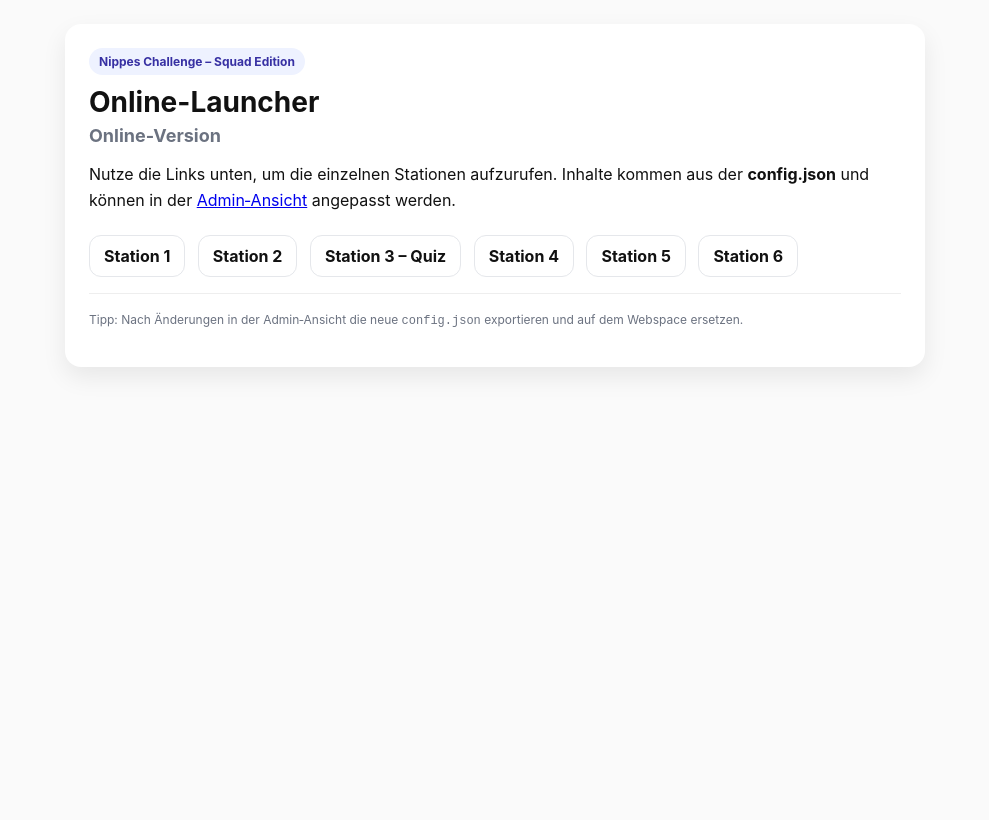
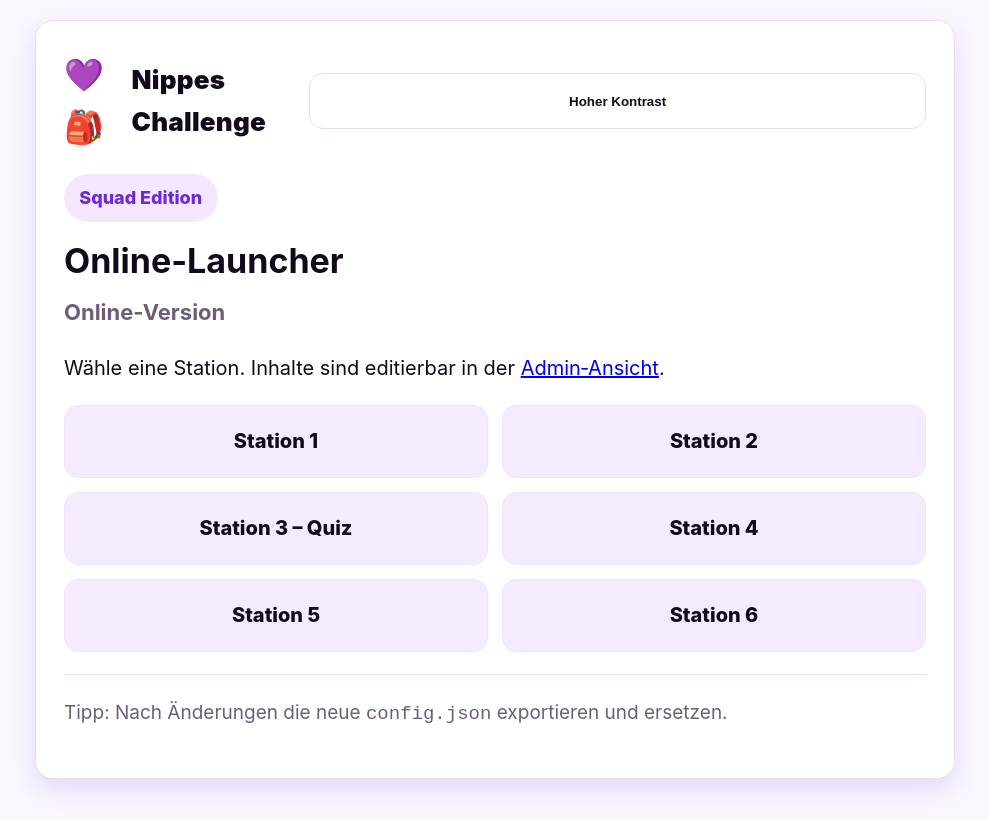
Before and after one commit to cgntop/NippesChallenge, a plain HTML site: page index.html in a window 1280 px wide. Shown: the whole page, without its empty margins (145-1134 px from the left). Drawn offline with Linux system fonts and the light colour scheme.

Commit message:
contrast & emoji

```diff
--- /dev/null
+++ b/assets-contrast.css
@@ -0,0 +1,25 @@
+
+:root{
+  --bg:#ffffff; --fg:#000000; --card:#ffffff; --muted:#1a1a1a; --brand:#000000; --brand-bg:#ffe600;
+  --border:#000000; --shadow:none; --radius:0; --space:clamp(18px, 4vw, 28px);
+  --font:-apple-system,BlinkMacSystemFont,Segoe UI,Roboto,Helvetica,Arial,sans-serif;
+}
+*{box-sizing:border-box; -webkit-tap-highlight-color: transparent;}
+html,body{height:100%}
+body{ margin:0; min-height:100%; font-family:var(--font); color:var(--fg); background:var(--bg); line-height:1.7; font-size: clamp(19px, 3vw, 21px); }
+.card{ width:min(920px, 100% - 2*var(--space)); margin: calc(var(--space)*0.7) auto; background:var(--card); border:4px solid var(--border); padding: var(--space); }
+header{ display:flex; align-items:center; justify-content:space-between; gap:.8em; margin-bottom:1em; }
+.brand{ display:flex; align-items:center; gap:.6em; font-weight:900; letter-spacing:.2px; }
+.brand .logo{ font-size: 1.8em; }
+.brand .title{ font-size: clamp(22px,5.8vw,28px); }
+h1{ font-size: clamp(28px, 7vw, 36px); margin:.2em 0 .4em; }
+h2{ font-size: clamp(20px, 4.8vw, 24px); margin:.2em 0 1em; }
+.pill{ display:inline-block; padding:.5em .85em; border:3px solid var(--border); background:var(--brand-bg); color:var(--fg); font-weight:900; }
+.btn{ appearance:none; cursor:pointer; display:inline-flex; align-items:center; justify-content:center; min-height:60px;
+      padding:1em 1.2em; border:3px solid var(--border); background:#fff; color:#000; text-decoration:none; font-weight:900; width:100%; }
+.btn.primary{ background:#ffe600; }
+.list{ display:grid; grid-template-columns:1fr; gap:.8em; }
+label.opt{ display:flex; align-items:center; gap:1em; padding:1em; border:3px solid var(--border); }
+input[type=radio]{ width:28px; height:28px; accent-color:#000; }
+hr{ border:0; border-top:3px solid #000; margin:1.2em 0; }
+.nav-next{ display:grid; grid-template-columns: 1fr; gap:.8em; margin-top:1.2em; }
--- a/assets.css
+++ b/assets.css
@@ -1,19 +1,47 @@
 
-*{box-sizing:border-box}
-body{margin:0;padding:24px;background:#fafafa;color:#111;font-family:-apple-system,BlinkMacSystemFont,Segoe UI,Roboto,Helvetica,Arial,sans-serif}
-.card{max-width:860px;margin:0 auto;background:#fff;border-radius:16px;padding:24px;box-shadow:0 10px 25px rgba(0,0,0,.08)}
-h1{font-size:28px;margin:0 0 6px}
-h2{font-size:18px;margin:0 0 16px;color:#6b7280}
-p{line-height:1.6}
-.pill{display:inline-block;padding:6px 10px;border-radius:999px;background:#eef2ff;color:#3730a3;font-weight:700;font-size:12px;margin-bottom:10px}
-.row{display:flex;gap:10px;flex-wrap:wrap}
-.btn{display:inline-block;padding:10px 14px;border-radius:12px;border:1px solid #e5e7eb;text-decoration:none;color:#111;font-weight:700}
-.btn.primary{background:#ecfeff;border-color:#a5f3fc}
-.list a{display:inline-block;margin:6px 8px 0 0}
-.input, textarea, select{width:100%;padding:10px;border:1px solid #e5e7eb;border-radius:10px;margin:6px 0 12px 0}
-.small{color:#6b7280;font-size:12px}
-.block{display:block}
-.result{margin-top:14px;padding:12px;border-radius:12px;background:#eef2ff;border:1px dashed #c7d2fe;display:none}
-hr{border:0;border-top:1px solid #eee;margin:16px 0}
-.grid{display:grid;grid-template-columns:1fr 1fr;gap:12px}
-@media(max-width:720px){.grid{grid-template-columns:1fr}}
+:root{
+  --bg:#faf7ff; --fg:#12091a; --card:#ffffff; --muted:#6d5e78;
+  --brand:#6d28d9; --brand-bg:#f3e8ff; --border:#eadbf7;
+  --shadow:0 10px 25px rgba(109,40,217,.15); --radius:18px;
+  --space:clamp(18px, 4vw, 28px);
+  --font:-apple-system,BlinkMacSystemFont,Segoe UI,Roboto,Helvetica,Arial,sans-serif;
+}
+@media (prefers-color-scheme: dark){
+  :root{ --bg:#0f0a16; --fg:#f7f2ff; --card:#151022; --muted:#b9a9c9; --brand:#a78bfa; --brand-bg:#2a1b45; --border:#3a2857; --shadow:none; }
+}
+*{box-sizing:border-box; -webkit-tap-highlight-color: transparent;}
+html,body{height:100%}
+body{ margin:0; min-height:100%; font-family:var(--font); color:var(--fg); background:var(--bg); line-height:1.65;
+      font-size: clamp(18px, 2.8vw, 20px);
+      padding: env(safe-area-inset-top) env(safe-area-inset-right) env(safe-area-inset-bottom) env(safe-area-inset-left); }
+.card{ width:min(920px, 100% - 2*var(--space)); margin: calc(var(--space)*0.7) auto; background:var(--card); border-radius:18px; padding: var(--space);
+      box-shadow: var(--shadow); border:1px solid var(--border); }
+header{ display:flex; align-items:center; justify-content:space-between; gap:.8em; margin-bottom:1em; }
+.brand{ display:flex; align-items:center; gap:.6em; font-weight:900; letter-spacing:.2px; }
+.brand .logo{ font-size: 1.6em; }
+.brand .title{ font-size: clamp(20px,5.5vw,26px); }
+h1{font-size:clamp(26px, 6.5vw, 34px); line-height:1.2; margin:.2em 0 .35em;}
+h2{font-size:clamp(18px, 4.2vw, 22px); color:var(--muted); margin:.2em 0 1em;}
+p{margin:0 0 1em;}
+.pill{display:inline-block; padding:.5em .85em; border-radius:999px; background:var(--brand-bg); color:var(--brand); font-weight:800; font-size:.9em; margin-bottom:.7em;}
+.btn{ appearance:none; cursor:pointer; display:inline-flex; align-items:center; justify-content:center; gap:.6em;
+      min-height:56px; padding:.95em 1.15em; border-radius:14px; border:1px solid var(--border);
+      background:transparent; color:var(--fg); text-decoration:none; font-weight:800; width:100%; }
+.btn.primary{ background: color-mix(in srgb, var(--brand-bg) 85%, transparent); border-color: color-mix(in srgb, var(--brand-bg) 70%, var(--border)); }
+.btn.ghost{ background:transparent; }
+.list{ display:grid; grid-template-columns:1fr; gap:.7em; }
+@media(min-width:640px){ .list{ grid-template-columns:1fr 1fr; } }
+.input, textarea, select{ width:100%; padding:1em 1.1em; border:1px solid var(--border); background:transparent; color:var(--fg); border-radius:14px; font-size:1em; }
+textarea{ min-height:160px; resize:vertical; }
+.small{ color:var(--muted); font-size:.95em; }
+.block{ display:block; }
+.result{ margin-top:1em; padding:1em 1.1em; border-radius:14px; background:var(--brand-bg); color:var(--brand);
+         border:1px dashed color-mix(in srgb, var(--brand-bg) 60%, var(--border)); display:none; }
+.q{ font-weight:800; margin:1em 0 .5em; }
+label.opt, label.block{ display:flex; align-items:center; gap:.8em; padding:.7em .85em; border-radius:14px; border:1px solid var(--border); }
+input[type=radio]{ width:24px; height:24px; accent-color: var(--brand); }
+hr{ border:0; border-top:1px solid var(--border); margin:1.1em 0; }
+:focus-visible{ outline:2px solid color-mix(in srgb, var(--brand) 60%, #0000); outline-offset:3px; border-radius:12px; }
+.row{ display:grid; grid-template-columns:1fr; gap:.7em; }
+@media(min-width:560px){ .row{ grid-template-columns: 1fr auto; } }
+.nav-next{ display:grid; grid-template-columns: 1fr; gap:.7em; margin-top:1em; }
--- a/config.json
+++ b/config.json
@@ -8,7 +8,7 @@
     {
       "id": 1,
       "title": "Station 1 – Street Search",
-      "subtitle": "Eine andere Straße als die Xantener Straße / Neusser Straße",
+      "subtitle": "Xantener Straße / Neusser Straße",
       "body": "Findet das markante Straßendetail und zählt die Buchstaben im Schriftzug. Ergebnis = 1. Ziffer des Finalcodes."
     },
     {
--- a/index.html
+++ b/index.html
@@ -1,26 +1,32 @@
 <!doctype html>
 <meta charset="utf-8">
+<meta name="viewport" content="width=device-width, initial-scale=1, viewport-fit=cover">
 <title>Nippes Challenge – Online</title>
-<link rel="stylesheet" href="assets.css">
+<link id="theme" rel="stylesheet" href="assets.css">
 <div class="card">
-  <span class="pill">Nippes Challenge – Squad Edition</span>
+  <header>
+    <div class="brand"><span class="logo">💜🎒</span><span class="title">Nippes Challenge</span></div>
+    <button id="themeToggle" class="btn ghost" onclick="toggleTheme()">Hoher Kontrast</button>
+  </header>
+  <span class="pill">Squad Edition</span>
   <h1>Online-Launcher</h1>
   <h2 id="sub">Online-Version</h2>
-  <p>Nutze die Links unten, um die einzelnen Stationen aufzurufen. Inhalte kommen aus der <strong>config.json</strong> und können in der <a href="admin.html">Admin‑Ansicht</a> angepasst werden.</p>
+  <p>Wähle eine Station. Inhalte sind editierbar in der <a href="admin.html">Admin‑Ansicht</a>.</p>
   <div class="list">
-    <a class="btn" href="station.html?id=1">Station 1</a>
-    <a class="btn" href="station.html?id=2">Station 2</a>
-    <a class="btn" href="quiz.html">Station 3 – Quiz</a>
-    <a class="btn" href="station.html?id=4">Station 4</a>
-    <a class="btn" href="station.html?id=5">Station 5</a>
-    <a class="btn" href="station.html?id=6">Station 6</a>
+    <a class="btn primary" href="station.html?id=1">Station 1</a>
+    <a class="btn primary" href="station.html?id=2">Station 2</a>
+    <a class="btn primary" href="quiz.html">Station 3 – Quiz</a>
+    <a class="btn primary" href="station.html?id=4">Station 4</a>
+    <a class="btn primary" href="station.html?id=5">Station 5</a>
+    <a class="btn primary" href="station.html?id=6">Station 6</a>
   </div>
   <hr>
-  <p class="small">Tipp: Nach Änderungen in der Admin‑Ansicht die neue <code>config.json</code> exportieren und auf dem Webspace ersetzen.</p>
+  <p class="small">Tipp: Nach Änderungen die neue <code>config.json</code> exportieren und ersetzen.</p>
 </div>
 <script src="loader.js"></script>
 <script>
 loadConfig().then(cfg=>{
   document.querySelector('#sub').textContent = cfg.meta?.subtitle || 'Online-Version';
 }).catch(e=>console.warn(e));
+initTheme();
 </script>
--- a/loader.js
+++ b/loader.js
@@ -4,3 +4,25 @@ async function loadConfig(){
   if(!res.ok){ throw new Error('config.json nicht gefunden'); }
   return await res.json();
 }
+function setTheme(mode){
+  const link = document.getElementById('theme');
+  link.href = mode === 'contrast' ? 'assets-contrast.css' : 'assets.css';
+  localStorage.setItem('theme', mode);
+}
+function initTheme(){
+  const saved = localStorage.getItem('theme') || 'normal';
+  setTheme(saved);
+  const btn = document.getElementById('themeToggle');
+  if(btn){
+    btn.textContent = saved==='contrast' ? 'Standard-Design' : 'Hoher Kontrast';
+  }
+}
+function toggleTheme(){
+  const current = localStorage.getItem('theme') || 'normal';
+  const next = current === 'contrast' ? 'normal' : 'contrast';
+  setTheme(next);
+  const btn = document.getElementById('themeToggle');
+  if(btn){
+    btn.textContent = next==='contrast' ? 'Standard-Design' : 'Hoher Kontrast';
+  }
+}
```
Also changed, not shown: admin.html (+8 -17 lines), quiz.html (+13 -4 lines), station.html (+20 -6 lines).
